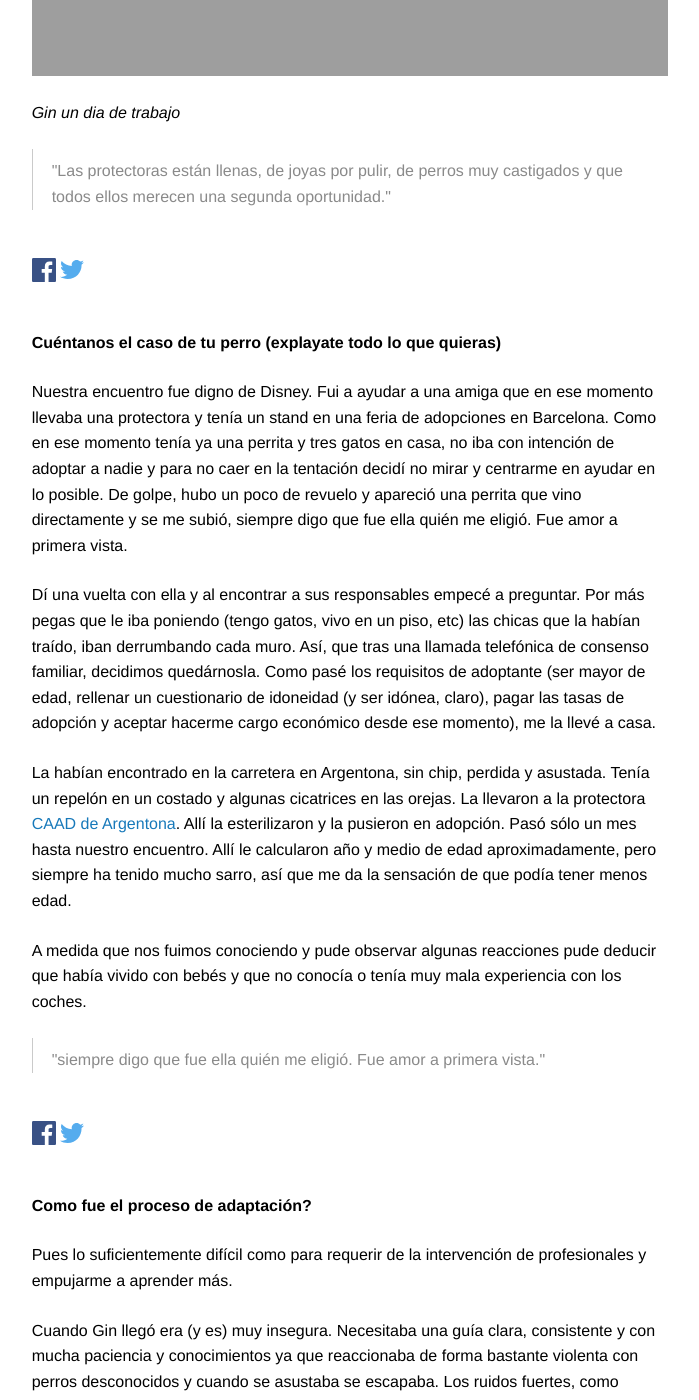
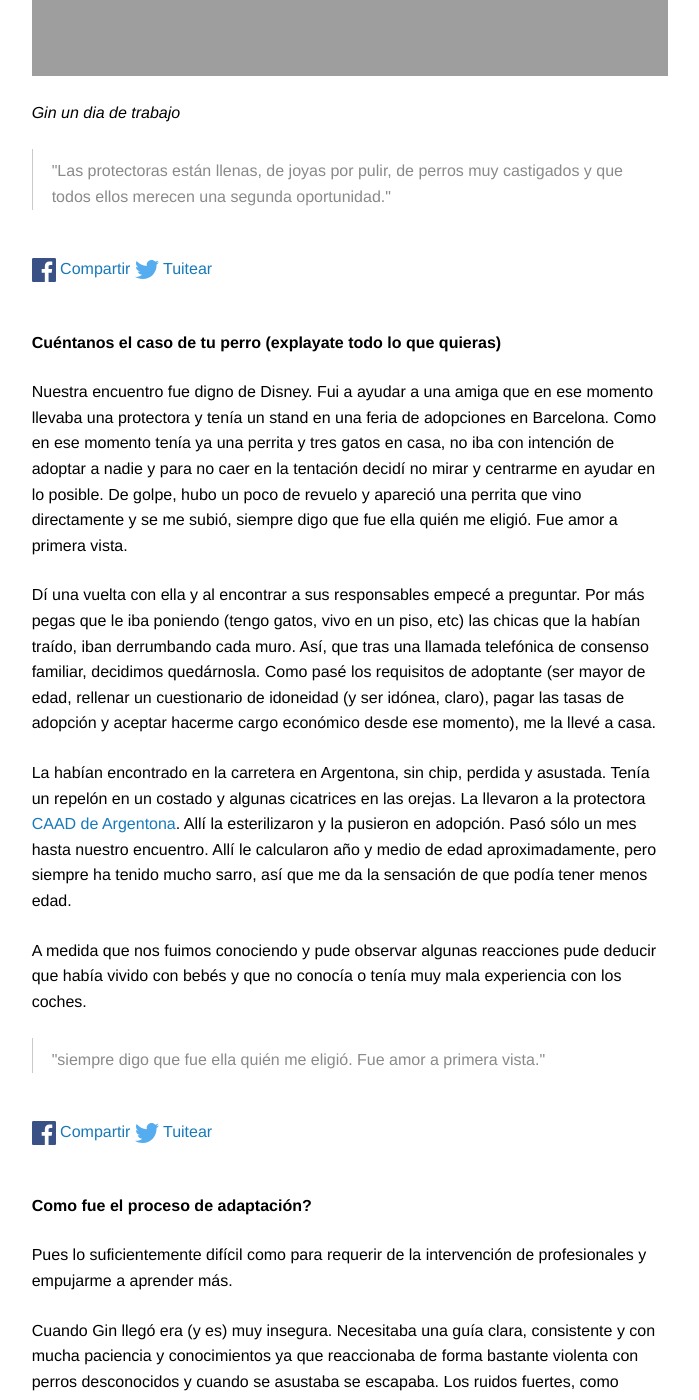
Before and after one commit to Borders-collies/borders-collies.github.io, a Jekyll site: the page built from _posts/2017-05-19-como-te-puede-cambiar-la-vida-adoptando-un-border-collie-la-historia-de-andrea-y-gin.md, in a window 1280 px wide and 1400 px high, scrolled down 2052 px. Shown: the whole window, without its empty margins (290-989 px from the left). Built offline with Jekyll 4.4.1, drawn with Linux system fonts in a browser that asks for light colours.

Commit message:
bug fixed

```diff
--- a/_posts/2017-05-19-como-te-puede-cambiar-la-vida-adoptando-un-border-collie-la-historia-de-andrea-y-gin.md
+++ b/_posts/2017-05-19-como-te-puede-cambiar-la-vida-adoptando-un-border-collie-la-historia-de-andrea-y-gin.md
@@ -38,8 +38,8 @@
 <blockquote>
 "Las protectoras están llenas, de joyas por pulir, de perros muy castigados y que todos ellos merecen una segunda oportunidad."
 </blockquote>
-<a href="http://www.facebook.com/sharer/sharer.php?u={{ site.url }}{{ page.url }}&title={{ page.title }}" class="" rel="nofollow"><img src= "{{site.url}}/assets/img/facebook.svg" width="24" height="25"></a>
-<a href="https://twitter.com/share?url={{ site.url }}{{ page.url }}&amp;text={{ page.title }}" class="" rel="nofollow" target="_blank"><img src= "{{site.url}}/assets/img/twitter.svg" width="24" height="25"></a>
+<a href="http://www.facebook.com/sharer/sharer.php?u={{ site.url }}{{ page.url }}&title={{ page.title }}" class="" rel="nofollow"><img src= "{{site.url}}/assets/img/facebook.svg" width="24" height="25"> Compartir</a>
+<a href="https://twitter.com/share?url={{ site.url }}{{ page.url }}&amp;text={{ page.title }}" class="" rel="nofollow" target="_blank"><img src= "{{site.url}}/assets/img/twitter.svg" width="24" height="25"> Tuitear</a>
 
 **Cuéntanos el caso de tu perro (explayate todo lo que quieras)**
 
@@ -54,8 +54,8 @@
 <blockquote>
 "siempre digo que fue ella quién me eligió. Fue amor a primera vista."
 </blockquote>
-<a href="http://www.facebook.com/sharer/sharer.php?u={{ site.url }}{{ page.url }}&title={{ page.title }}" class="" rel="nofollow"><img src= "{{site.url}}/assets/img/facebook.svg" width="24" height="25"></a>
-<a href="https://twitter.com/share?url={{ site.url }}{{ page.url }}&amp;text={{ page.title }}" class="" rel="nofollow" target="_blank"><img src= "{{site.url}}/assets/img/twitter.svg" width="24" height="25"></a>
+<a href="http://www.facebook.com/sharer/sharer.php?u={{ site.url }}{{ page.url }}&title={{ page.title }}" class="" rel="nofollow"><img src= "{{site.url}}/assets/img/facebook.svg" width="24" height="25"> Compartir</a>
+<a href="https://twitter.com/share?url={{ site.url }}{{ page.url }}&amp;text={{ page.title }}" class="" rel="nofollow" target="_blank"><img src= "{{site.url}}/assets/img/twitter.svg" width="24" height="25"> Tuitear</a>
 
 **Como fue el proceso de adaptación?**
 
@@ -89,8 +89,8 @@
 <blockquote>
 "Tuve que aprender a manejar mi inseguridad y la suya, estudiando y contando con una excelente profesional"
 </blockquote>
-<a href="http://www.facebook.com/sharer/sharer.php?u={{ site.url }}{{ page.url }}&title={{ page.title }}" class="" rel="nofollow"><img src= "{{site.url}}/assets/img/facebook.svg" width="24" height="25"></a>
-<a href="https://twitter.com/share?url={{ site.url }}{{ page.url }}&amp;text={{ page.title }}" class="" rel="nofollow" target="_blank"><img src= "{{site.url}}/assets/img/twitter.svg" width="24" height="25"></a>
+<a href="http://www.facebook.com/sharer/sharer.php?u={{ site.url }}{{ page.url }}&title={{ page.title }}" class="" rel="nofollow"><img src= "{{site.url}}/assets/img/facebook.svg" width="24" height="25">Compartir</a>
+<a href="https://twitter.com/share?url={{ site.url }}{{ page.url }}&amp;text={{ page.title }}" class="" rel="nofollow" target="_blank"><img src= "{{site.url}}/assets/img/twitter.svg" width="24" height="25">Tuitear</a>
 
 **Realizas algun tipo de actividad deportiva con tu perro? Agility, canicross, bicicleta ...**
 
```
Also changed, not shown: _posts/2017-05-09-entrevista-a-carol-ramirez-su-experiencia-adoptando-un-border-collie.md (+4 -4 lines).
